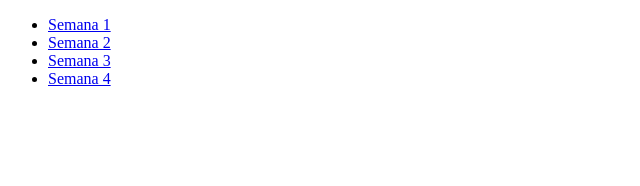
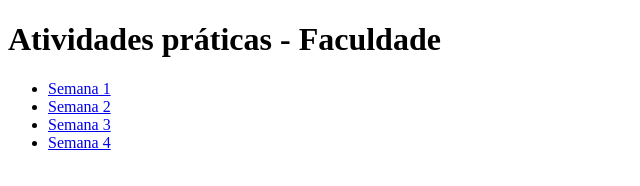
Before and after one commit to rogermsouza/LabEngSoftManha, a plain HTML site: page index.html in a window 1280 px wide. Shown: the whole page, without its empty margins (0-640 px from the left). Drawn offline with Linux system fonts and the light colour scheme.

Commit message:
Update index.html

```diff
--- a/index.html
+++ b/index.html
@@ -6,6 +6,7 @@
     <title>Atividades de Aula</title>
 </head>
 <body>
+    <h1>Atividades práticas - Faculdade</h1>
     <nav>
         <ul>
             <li><a href="semana1.html">Semana 1</a></li>
```
